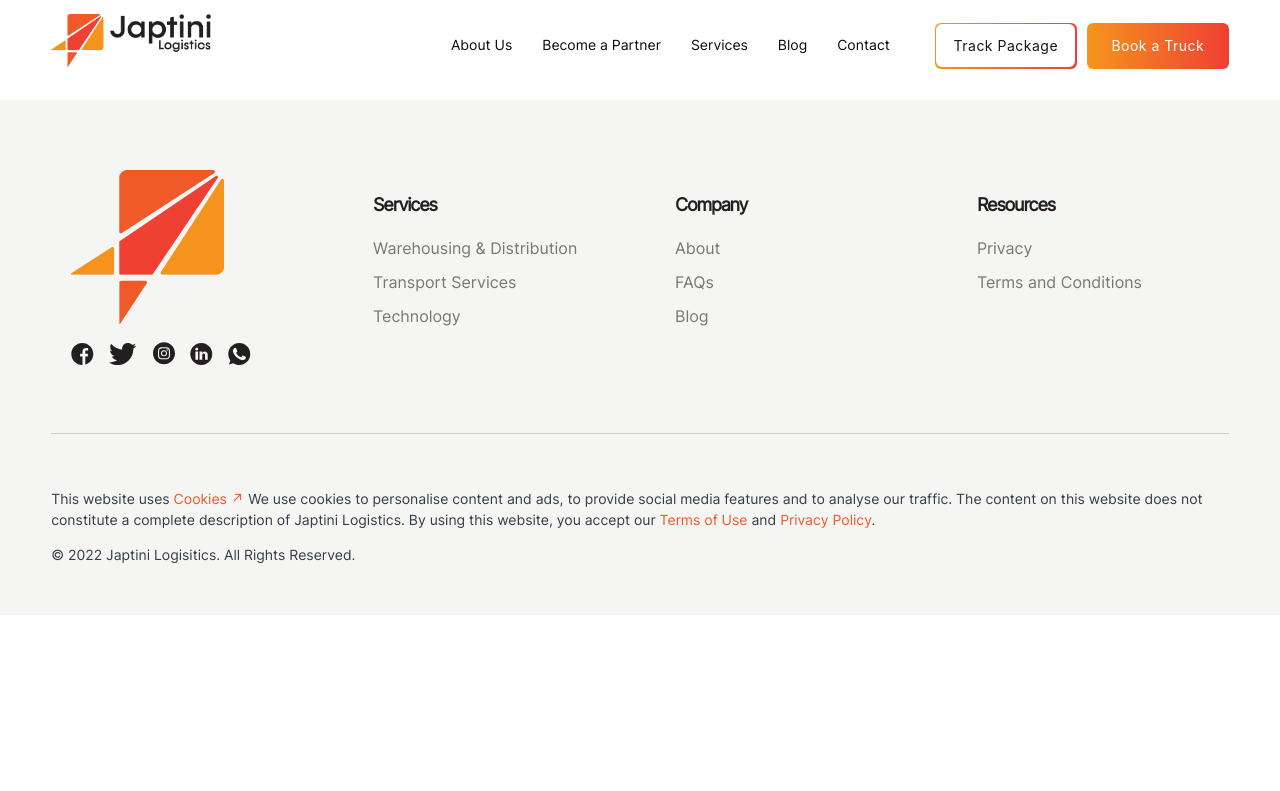
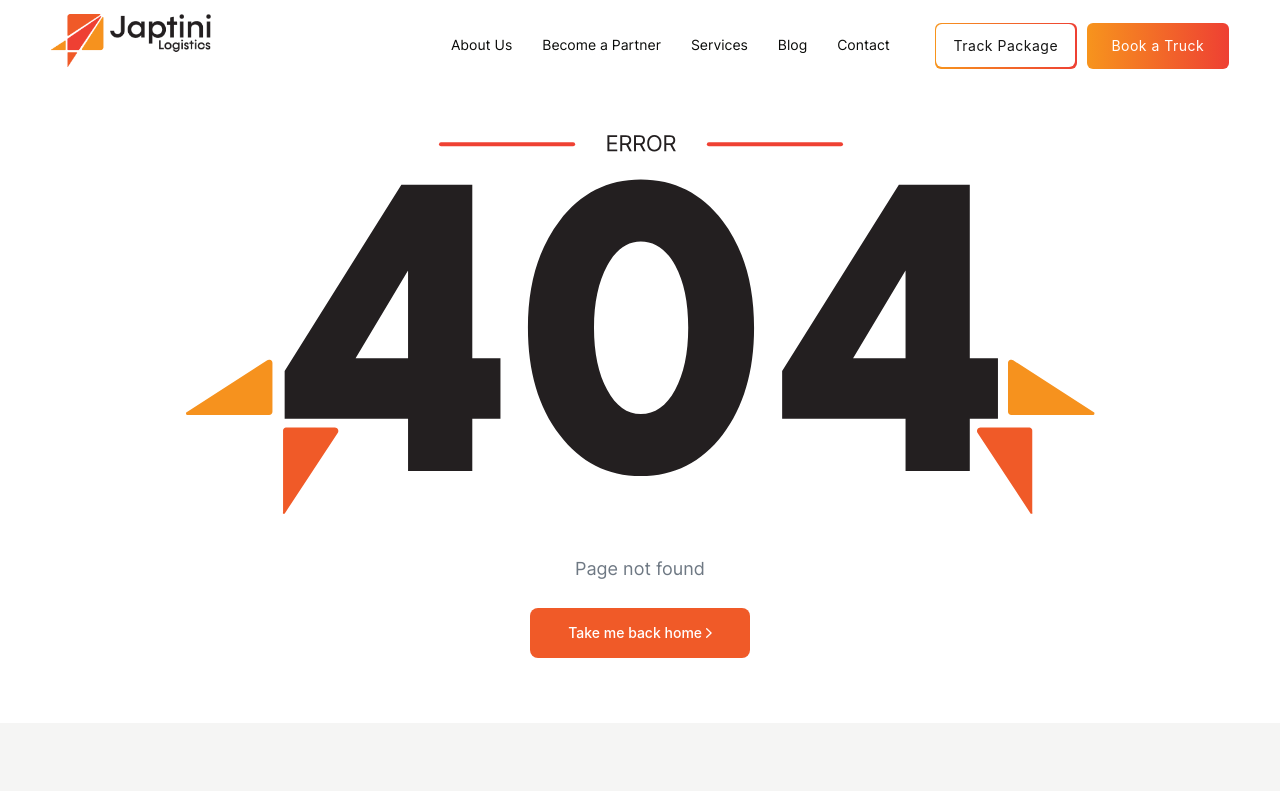
Before and after one commit to Mykel-Eze/japtini-logistics, a Vue app: page /error in a window 1280 px wide. Shown: the top 791 px of the page. Built offline with nearby package versions, Linux system fonts and the light colour scheme.

Commit message:
Error 404 page done

```diff
--- a/src/router/index.js
+++ b/src/router/index.js
@@ -1,5 +1,6 @@
 import { createRouter, createWebHistory } from 'vue-router'
 import Home from '../views/Home.vue'
+import Error404 from '../views/Error404.vue'
 
 const routes = [
   {
@@ -14,6 +15,12 @@
     // this generates a separate chunk (about.[hash].js) for this route
     // which is lazy-loaded when the route is visited.
     component: () => import(/* webpackChunkName: "about" */ '../views/About.vue')
+  },
+  { path: '/:pathMatch(.*)*', beforeEnter: (to, from, next) => { next('/error') } },
+  {
+    path: '/error',
+    name: 'Error404',
+    component: Error404
   }
 ]
 
--- a/src/views/Error404.vue
+++ b/src/views/Error404.vue
@@ -1,8 +1,8 @@
 <template>
     <div id="main-wrapper">
         <section class="error-container">
-            <div class="row">
-                <div class="container">
+            <div class="row full-height">
+                <div class="container full-height">
                     <div class="error-block center">
                         <img src="../assets/images/404.svg" alt="error 404" class="error-code-img">
                         <p class="error-description">Page not found</p>
@@ -47,7 +47,7 @@
     margin: 30px 0;
 }
 button.error-action-btn {
-    background: #25A9E0;
+    background: var(--pry-color);
     border-radius: 8px;
     border: none;
     font-weight: 500;
@@ -60,7 +60,15 @@
 }
 @media(min-height: 960px) {
     .error-container {
-        min-height: 50vh;
+        min-height: 1330px;
+        height: 100%;
+    }
+    .error-block {
+        padding: 15px;
+        position: absolute;
+        top: 40%;
+        transform: translate(-50%, -50%);
+        left: 50%;
     }
     /* .error-block {
         position: relative;
```
Also changed, not shown: src/assets/images/right-chevron.svg (added).
